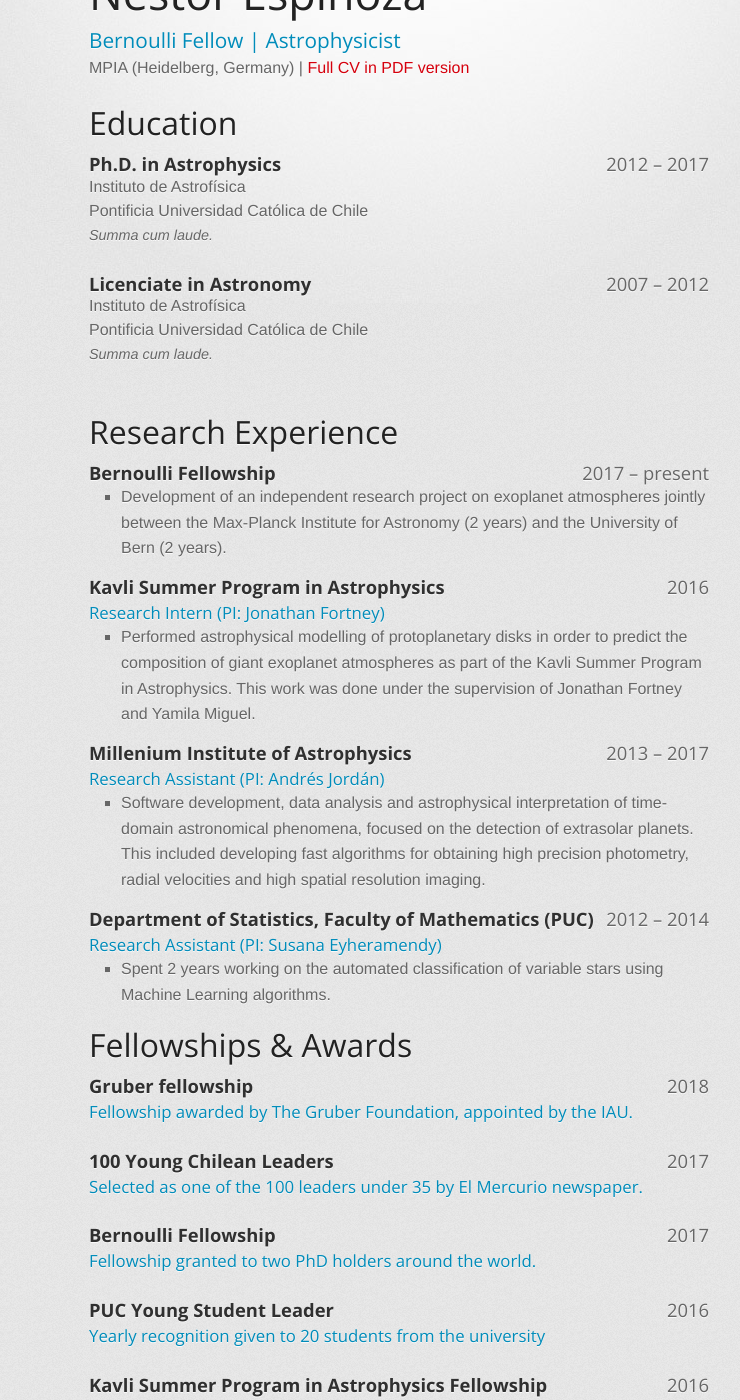
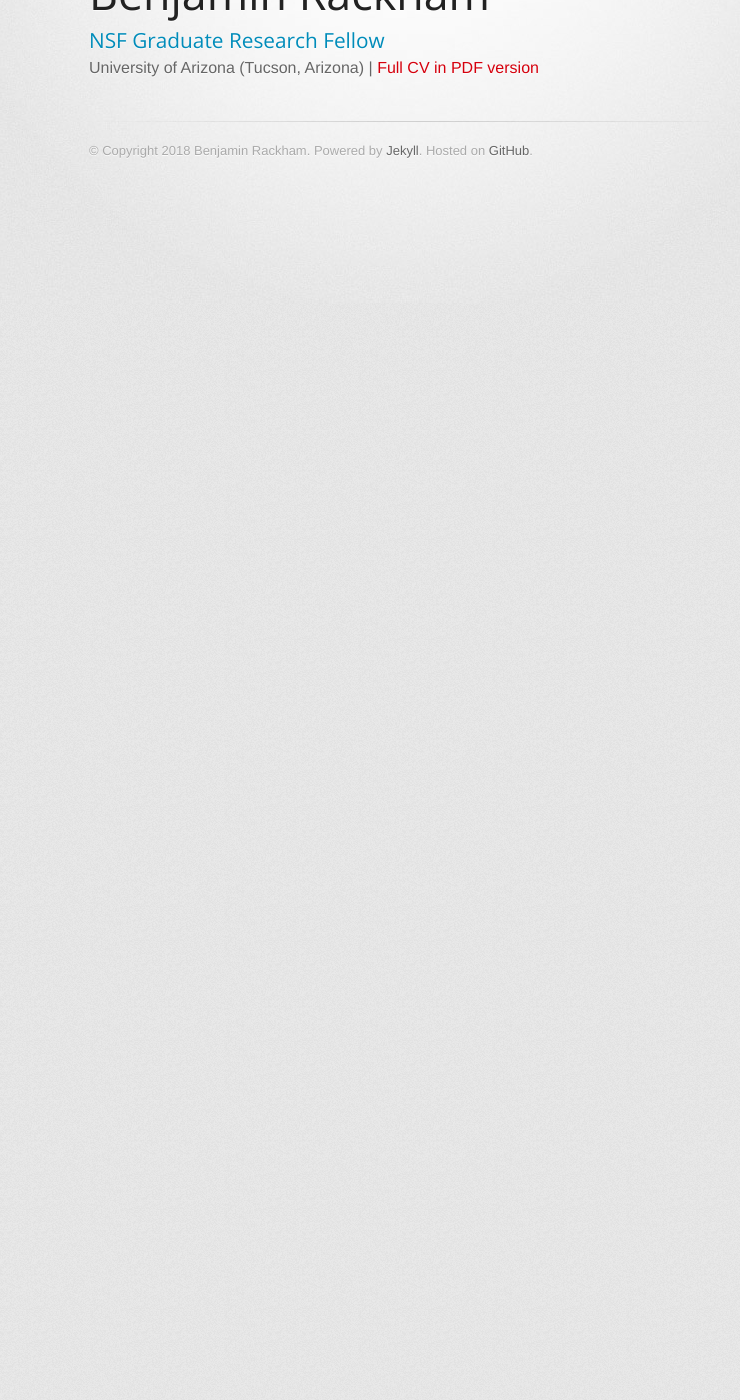
Before and after one commit to brackham/brackham.github.io, a Jekyll site: the page built from cv/index.html, in a window 1280 px wide and 1400 px high, scrolled down 270 px. Shown: the whole window, without its empty margins (241-981 px from the left). Built offline with Jekyll 4.4.1, drawn with Linux system fonts in a browser that asks for light colours; after the commit the page ends 900 px from its top, so only the background shows below that; some of the changed text lies outside the part shown.

Commit message:
updated CV

```diff
--- a/cv/index.html
+++ b/cv/index.html
@@ -1,20 +1,20 @@
 ---
 layout: cv
-title: Néstor Espinoza's CV
+title: Benjamin Rackham's CV
 current: cv
 description: My CV
 ---
 
 <section id="contact-information" itemscope itemtype="http://data-vocabulary.org/Person">
-  <h1 itemprop="name">Néstor Espinoza</h1>
-  <h3 itemprop="title">Bernoulli Fellow | Astrophysicist</h3>
+  <h1 itemprop="name">Benjamin Rackham</h1>
+  <h3 itemprop="title">NSF Graduate Research Fellow</h3>
   <p>
-    MPIA (<span itemprop="address"><span itemprop="locality">Heidelberg</span>, <span itemprop="region">Germany</span></span>) |
-    <a href="http://www.nestor-espinoza.com/cv/cv.pdf" target="_blank">Full CV in PDF version</a>
+    University of Arizona (<span itemprop="address"><span itemprop="locality">Tucson</span>, <span itemprop="region">Arizona</span></span>) |
+    <a href="Rackham_CV_2018_06.pdf" target="_blank">Full CV in PDF version</a>
   </p>
 </section>
 
-<section id="education">
+<!-- <section id="education">
   <h1>Education</h1>
   <div class="job">
     <h2>Ph.D. in Astrophysics <span class="right">2012 &ndash; 2017</span></h2>
@@ -113,4 +113,4 @@
     <h2>CONICYT Fellowship <span class="right">2013 &ndash; 2017</span></h2>
     <h3>CONICYT, Chilean Ministry of Education</h3>
   </div>
-</section>
+</section> -->
```
